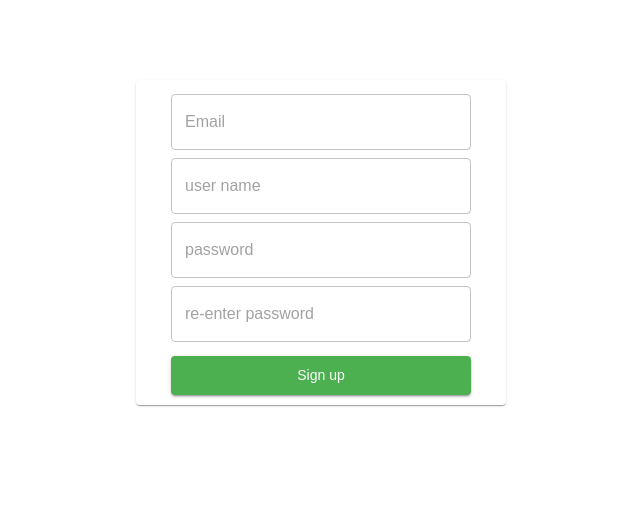
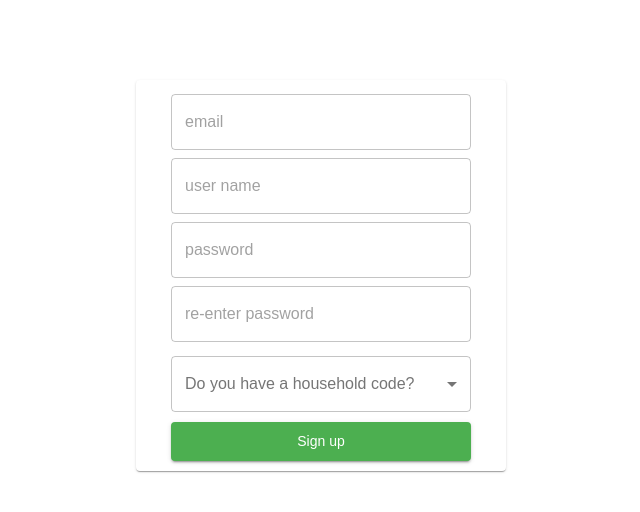
Before and after one commit to haruka-izm/food_tracker, a React (Create React App) app in the folder client/: page /signup in a window 1280 px wide. Shown: the top 512 px of the page, without its empty margins (319-959 px from the left). Built offline with nearby package versions, Linux system fonts and the light colour scheme; what keymirror would draw is missing.

Commit message:
Added household code select dropdown menu

```diff
--- a/client/src/components/Signup.jsx
+++ b/client/src/components/Signup.jsx
@@ -1,6 +1,9 @@
 import React, { useState } from 'react';
 import { TextField, Button, FormControl, Typography } from "@material-ui/core";
 import Paper from '@material-ui/core/Paper';
+import Select from '@material-ui/core/Select';
+import MenuItem from '@material-ui/core/MenuItem';
+import InputLabel from '@material-ui/core/InputLabel';
 import { withStyles } from "@material-ui/core/styles";
 import { connect } from 'react-redux';
 import style from '../styles/styleSignup';
@@ -15,6 +18,7 @@ const Signup = props => {
     const confirmedPassword = useFormInput('');
     const [error, setError] = useState(null);
     //const [loading, setLoading] = useState(false);
+    const [hasHouseholdCode, setHasHouseholdCode] = useState("");
     const { classes } = props;
 
 
@@ -44,16 +48,34 @@ const Signup = props => {
         };
     };
 
+    const handleSelectChange = (e) => {
+        setHasHouseholdCode(e.target.value);
+    };
+
     return (
         <Paper className={classes.container}>
             <div >
                 <div>
                     <FormControl >
-                        <TextField type="text" {...email} required placeholder="Email" variant="outlined" className={classes.emailAndPassword}></TextField>
+                        <TextField type="text" {...email} required placeholder="email" variant="outlined" className={classes.emailAndPassword}></TextField>
                         <TextField type="text" {...username} required placeholder="user name" variant="outlined" className={classes.emailAndPassword}></TextField>
                         <TextField type='password' {...password} required placeholder="password" variant="outlined" className={classes.emailAndPassword}></TextField>
                         <TextField type='password' {...confirmedPassword} required placeholder="re-enter password" variant="outlined" className={classes.emailAndPassword}></TextField>
                     </FormControl>
+                    <FormControl variant="outlined" className={classes.selectYesOrNo}>
+                        <InputLabel id="select-household-code">Do you have a household code?</InputLabel>
+                        <Select
+                            value={hasHouseholdCode}
+                            onChange={handleSelectChange}
+
+                        >
+                            <MenuItem value="true">Yes</MenuItem>
+                            <MenuItem value="false">No</MenuItem>
+
+                        </Select>
+                    </FormControl>
+
+
 
                     <Typography className={classes.warning}>
                         {error}
--- a/client/src/styles/styleSignup.js
+++ b/client/src/styles/styleSignup.js
@@ -21,5 +21,10 @@ export default () => ({
         padding: '7px',
         width: '300px',
         marginTop: '10px'
+    },
+    selectYesOrNo: {
+        marginTop: '10px',
+        textAlign: 'center',
+        width: '300px',
     }
 });
```
